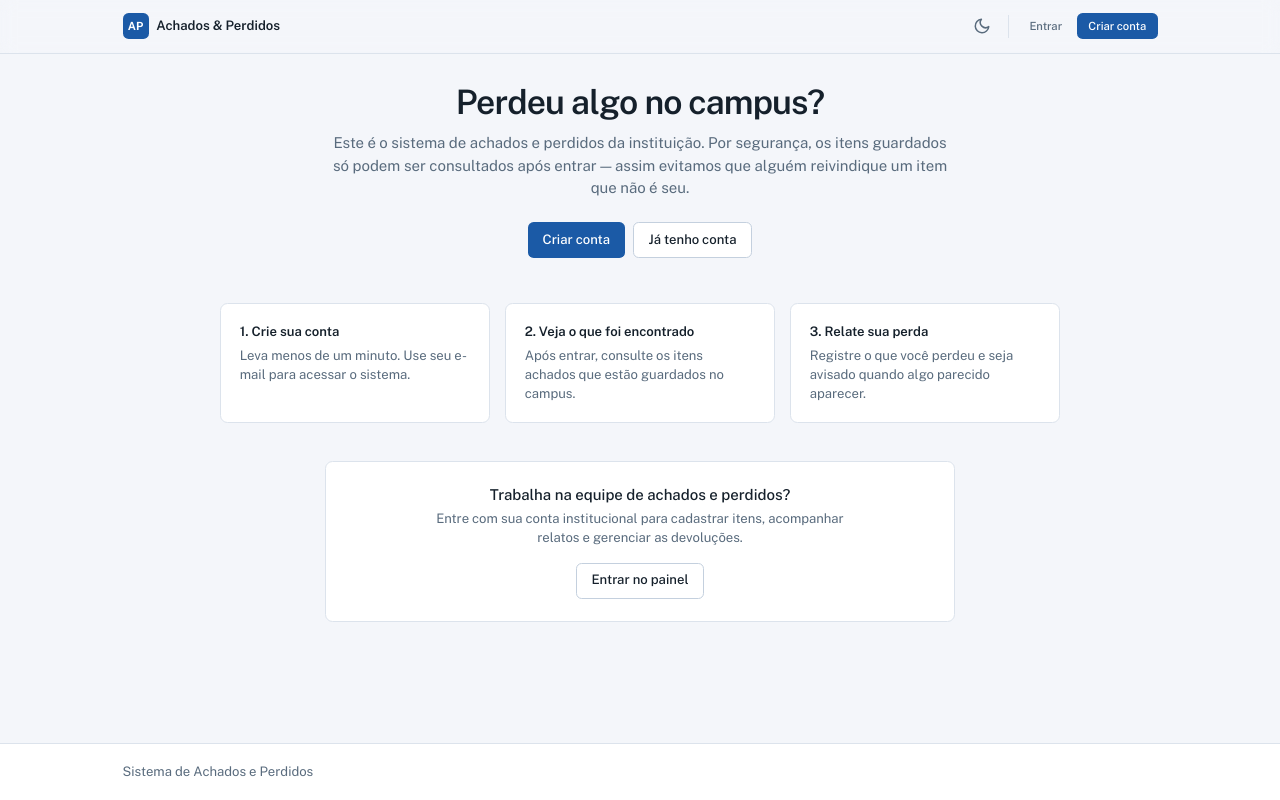
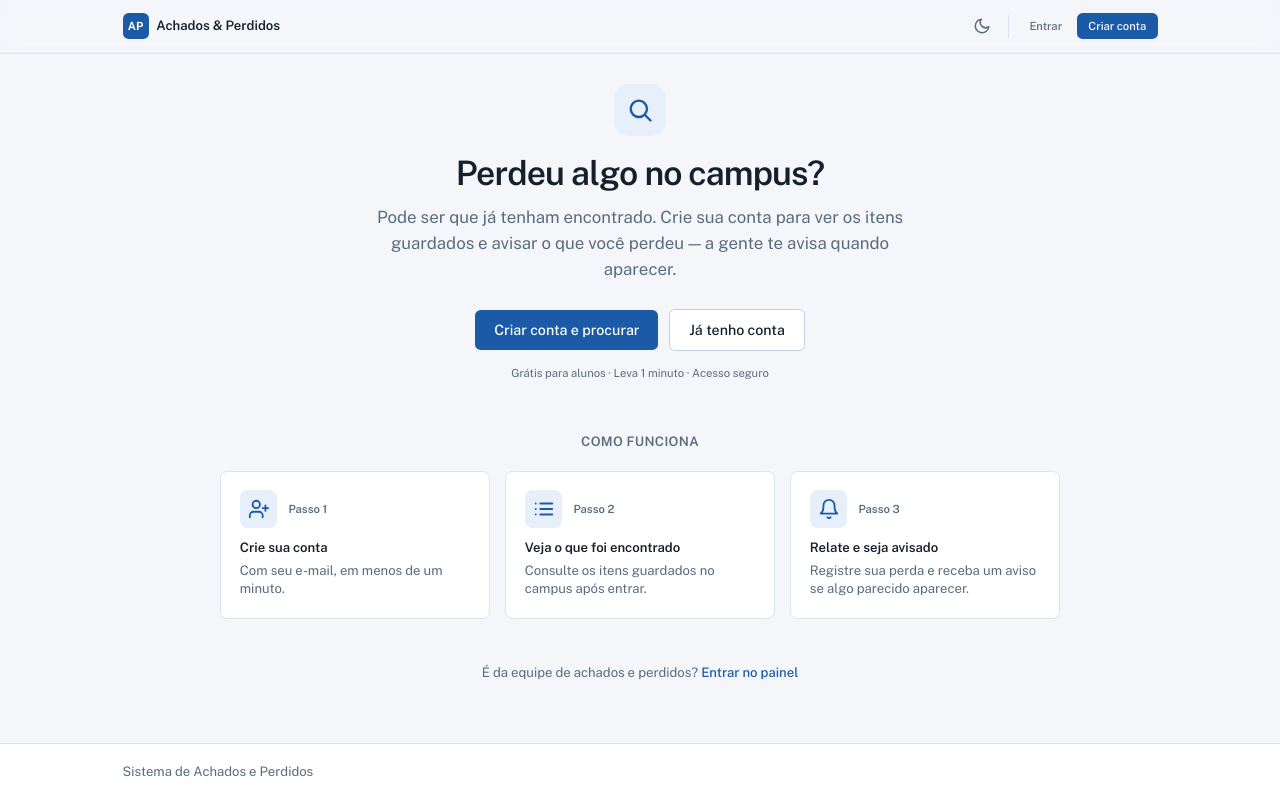
Before and after one commit to Welberth77/Sistema-Achados-e-Perdidos, a React (Vite) app in the folder frontend/: page / in a window 1280 px wide. Built offline with nearby package versions, Linux system fonts and the light colour scheme; no server answers.

Commit message:
feat(front): landing pública mais intuitiva e voltada à conversão

```diff
--- a/frontend/src/pages/publico/Catalogo.jsx
+++ b/frontend/src/pages/publico/Catalogo.jsx
@@ -1,21 +1,43 @@
 import { useNavigate } from 'react-router-dom';
 import Button from '../../components/Button.jsx';
 
-// Página pública (sem login): apresentação do sistema e chamada para entrar/criar conta.
-// Os itens em custódia NÃO são exibidos sem login — ficam só na área autenticada.
+function IconeBusca() {
+  return (
+    <svg width="28" height="28" viewBox="0 0 24 24" fill="none" stroke="currentColor" strokeWidth="2" strokeLinecap="round" strokeLinejoin="round" aria-hidden="true">
+      <circle cx="11" cy="11" r="7" />
+      <path d="m21 21-4.3-4.3" />
+    </svg>
+  );
+}
+function IconeConta() {
+  return (
+    <svg width="22" height="22" viewBox="0 0 24 24" fill="none" stroke="currentColor" strokeWidth="2" strokeLinecap="round" strokeLinejoin="round" aria-hidden="true">
+      <path d="M16 21v-2a4 4 0 0 0-4-4H6a4 4 0 0 0-4 4v2" />
+      <circle cx="9" cy="7" r="4" />
+      <path d="M19 8v6M22 11h-6" />
+    </svg>
+  );
+}
+function IconeLista() {
+  return (
+    <svg width="22" height="22" viewBox="0 0 24 24" fill="none" stroke="currentColor" strokeWidth="2" strokeLinecap="round" strokeLinejoin="round" aria-hidden="true">
+      <path d="M8 6h13M8 12h13M8 18h13M3 6h.01M3 12h.01M3 18h.01" />
+    </svg>
+  );
+}
+function IconeSino() {
+  return (
+    <svg width="22" height="22" viewBox="0 0 24 24" fill="none" stroke="currentColor" strokeWidth="2" strokeLinecap="round" strokeLinejoin="round" aria-hidden="true">
+      <path d="M6 8a6 6 0 0 1 12 0c0 7 3 9 3 9H3s3-2 3-9" />
+      <path d="M10.3 21a1.94 1.94 0 0 0 3.4 0" />
+    </svg>
+  );
+}
+
 const PASSOS = [
-  {
-    titulo: '1. Crie sua conta',
-    texto: 'Leva menos de um minuto. Use seu e-mail para acessar o sistema.',
-  },
-  {
-    titulo: '2. Veja o que foi encontrado',
-    texto: 'Após entrar, consulte os itens achados que estão guardados no campus.',
-  },
-  {
-    titulo: '3. Relate sua perda',
-    texto: 'Registre o que você perdeu e seja avisado quando algo parecido aparecer.',
-  },
+  { Icone: IconeConta, titulo: 'Crie sua conta', texto: 'Com seu e-mail, em menos de um minuto.' },
+  { Icone: IconeLista, titulo: 'Veja o que foi encontrado', texto: 'Consulte os itens guardados no campus após entrar.' },
+  { Icone: IconeSino, titulo: 'Relate e seja avisado', texto: 'Registre sua perda e receba um aviso se algo parecido aparecer.' },
 ];
 
 export default function Catalogo() {
@@ -23,40 +45,66 @@ export default function Catalogo() {
 
   return (
     <div>
+      {/* Herói */}
       <section className="mx-auto max-w-2xl text-center">
-        <h1 className="text-3xl font-semibold tracking-tight text-fg sm:text-4xl">
+        <span className="mx-auto grid h-14 w-14 place-items-center rounded-2xl bg-primary-soft text-link" aria-hidden="true">
+          <IconeBusca />
+        </span>
+
+        <h1 className="mt-5 text-3xl font-semibold tracking-tight text-fg sm:text-4xl">
           Perdeu algo no campus?
         </h1>
-        <p className="mt-3 text-muted">
-          Este é o sistema de achados e perdidos da instituição. Por segurança, os itens guardados
-          só podem ser consultados após entrar — assim evitamos que alguém reivindique um item que
-          não é seu.
+        <p className="mx-auto mt-3 max-w-xl text-base text-muted sm:text-lg">
+          Pode ser que já tenham encontrado. Crie sua conta para ver os itens guardados e avisar o
+          que você perdeu — a gente te avisa quando aparecer.
         </p>
-        <div className="mt-6 flex flex-wrap justify-center gap-2">
-          <Button onClick={() => navigate('/cadastro')}>Criar conta</Button>
-          <Button variant="outline" onClick={() => navigate('/login')}>Já tenho conta</Button>
+
+        <div className="mt-7 flex flex-col items-center justify-center gap-3 sm:flex-row">
+          <Button size="lg" className="w-full sm:w-auto" onClick={() => navigate('/cadastro')}>
+            Criar conta e procurar
+          </Button>
+          <Button size="lg" variant="outline" className="w-full sm:w-auto" onClick={() => navigate('/login')}>
+            Já tenho conta
+          </Button>
         </div>
+
+        <p className="mt-4 text-xs text-muted">
+          Grátis para alunos · Leva 1 minuto · Acesso seguro
+        </p>
       </section>
 
-      <section className="mx-auto mt-12 grid max-w-4xl grid-cols-1 gap-4 sm:grid-cols-3">
-        {PASSOS.map((p) => (
-          <div key={p.titulo} className="rounded-lg border border-border bg-surface p-5">
-            <h2 className="text-sm font-semibold text-fg">{p.titulo}</h2>
-            <p className="mt-1.5 text-sm text-muted">{p.texto}</p>
-          </div>
-        ))}
+      {/* Como funciona */}
+      <section className="mx-auto mt-14 max-w-4xl" aria-labelledby="como-funciona">
+        <h2 id="como-funciona" className="text-center text-sm font-semibold uppercase tracking-wide text-muted">
+          Como funciona
+        </h2>
+        <ol className="mt-5 grid grid-cols-1 gap-4 sm:grid-cols-3">
+          {PASSOS.map(({ Icone, titulo, texto }, i) => (
+            <li key={titulo} className="rounded-lg border border-border bg-surface p-5">
+              <div className="flex items-center gap-3">
+                <span className="grid h-10 w-10 shrink-0 place-items-center rounded-lg bg-primary-soft text-link" aria-hidden="true">
+                  <Icone />
+                </span>
+                <span className="text-xs font-semibold text-muted">Passo {i + 1}</span>
+              </div>
+              <h3 className="mt-3 text-sm font-semibold text-fg">{titulo}</h3>
+              <p className="mt-1 text-sm text-muted">{texto}</p>
+            </li>
+          ))}
+        </ol>
       </section>
 
-      <section className="mx-auto mt-10 max-w-2xl rounded-lg border border-border bg-surface p-6 text-center">
-        <p className="font-medium text-fg">Trabalha na equipe de achados e perdidos?</p>
-        <p className="mx-auto mt-1 max-w-md text-sm text-muted">
-          Entre com sua conta institucional para cadastrar itens, acompanhar relatos e gerenciar as
-          devoluções.
-        </p>
-        <div className="mt-4 flex justify-center">
-          <Button variant="outline" onClick={() => navigate('/login')}>Entrar no painel</Button>
-        </div>
-      </section>
+      {/* Acesso da equipe (discreto) */}
+      <p className="mt-12 text-center text-sm text-muted">
+        É da equipe de achados e perdidos?{' '}
+        <button
+          type="button"
+          onClick={() => navigate('/login')}
+          className="font-medium text-link underline-offset-2 hover:underline focus:outline-none focus-visible:underline"
+        >
+          Entrar no painel
+        </button>
+      </p>
     </div>
   );
 }
```
